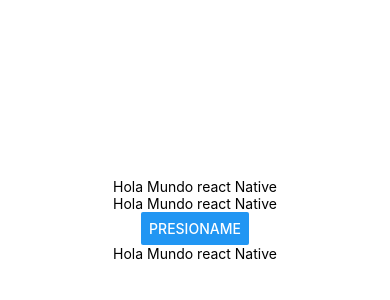
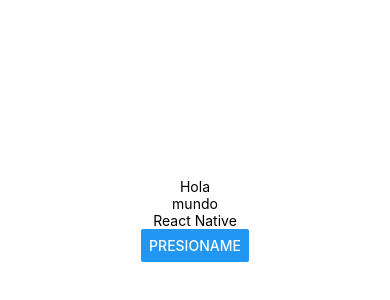
Before and after one commit to IsaacGonzalez19/PM196, a React Native app in the folder my_app_blank_pruebas/: screen / in a window 390 px wide. Shown: the part 202-502 px from the top of the page. Built offline with nearby package versions, Linux system fonts and the light colour scheme.

Commit message:
Se ha agregado un componenete en texto

```diff
--- a/my_app_blank_pruebas/App.js
+++ b/my_app_blank_pruebas/App.js
@@ -1,9 +1,10 @@
 import { StatusBar } from 'expo-status-bar';
 import { StyleSheet, Text, View, Button } from 'react-native';
 
-const Texto = () =>{
-  return(
-      <Text>Hola Mundo react Native</Text>
+const Texto = (props) =>{
+    const {contenido} = props;
+    return(
+      <Text>{contenido}</Text>
   )
 }
 
@@ -13,9 +14,11 @@
 
 
     <View style={styles.container}>
-      <Texto> </Texto>
-      <StatusBar style="auto" />
-      <Texto> </Texto>
+        <StatusBar style="auto" />
+            <Texto contenido="Hola"> </Texto>
+            <Texto contenido="mundo"> </Texto>
+            <Texto contenido="React Native"></Texto>
+
       <Button title="Presioname"> </Button>
       <Texto> </Texto>
 
--- a/my_app_blank_pruebas/package.json
+++ b/my_app_blank_pruebas/package.json
@@ -14,7 +14,7 @@
     "react": "19.0.0",
     "react-native": "0.79.3",
     "react-dom": "19.0.0",
-    "react-native-web": "^0.20.0",
+    "react-native-web": "~0.20.0",
     "@expo/metro-runtime": "~5.0.4"
   },
   "devDependencies": {
```
Also changed, not shown: 1 other file (tests, documents, lock files or other folders).
